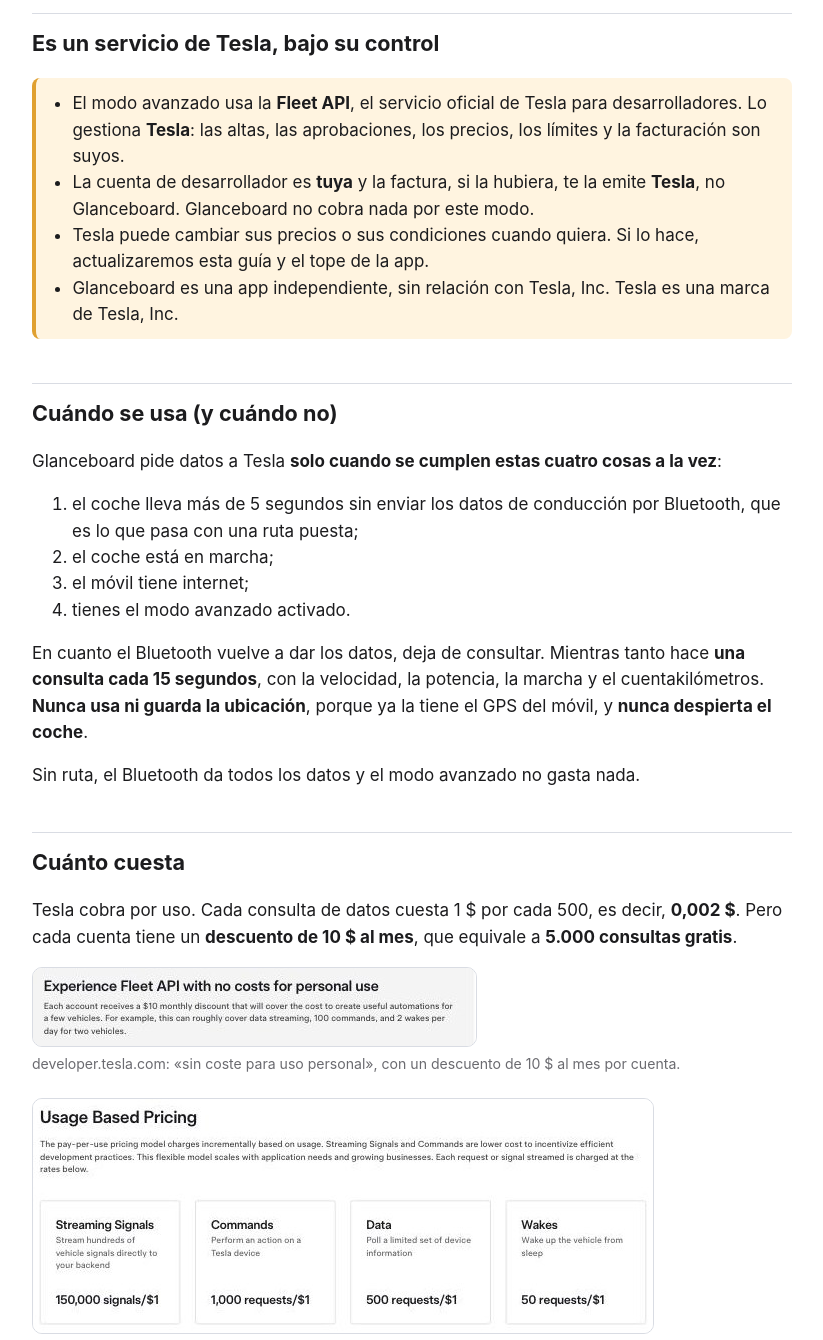
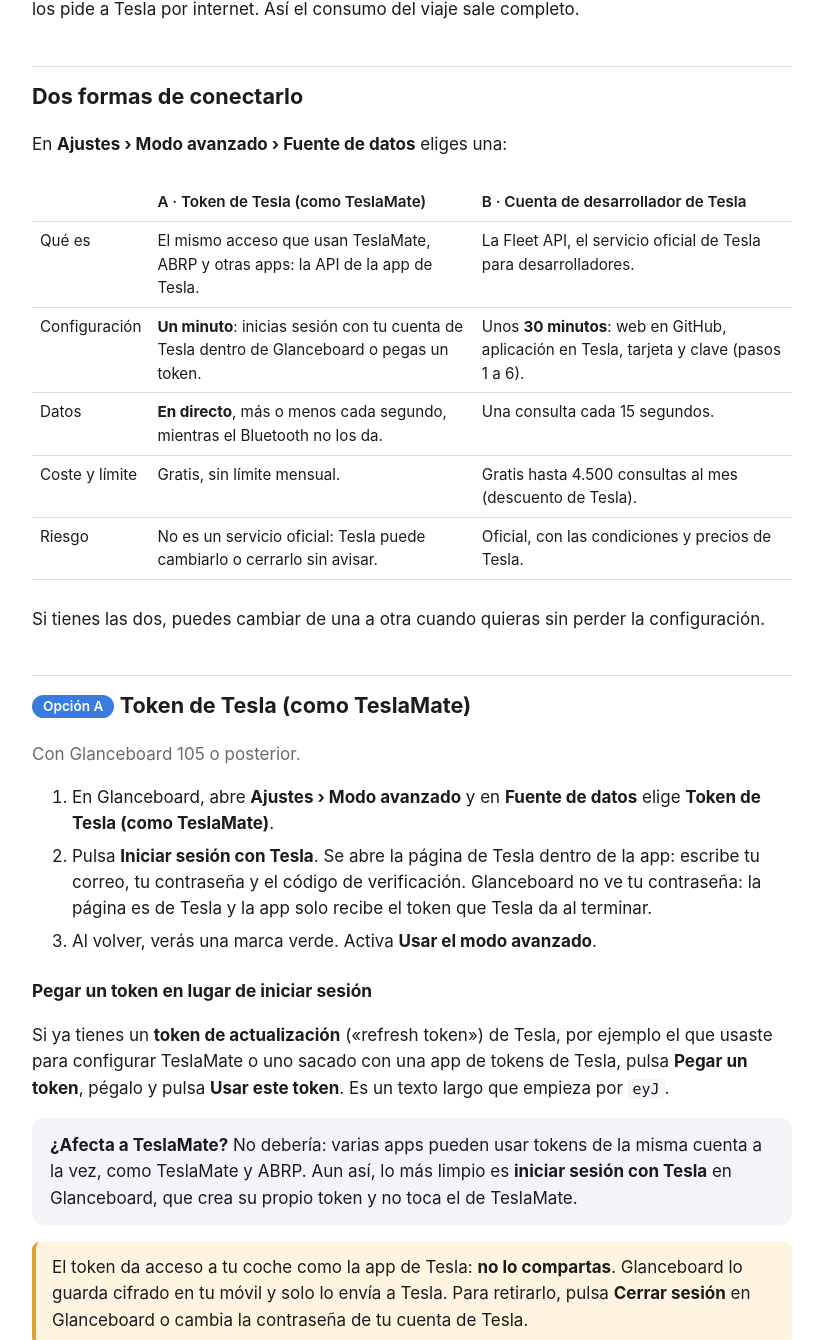
Before and after one commit to wattboard/glanceboard-web, a plain HTML site: page ayuda/modo-avanzado/index.html in a window 1280 px wide. Shown: the part 1460-2800 px from the top of the page, without its empty margins (228-1051 px from the left). Drawn offline with Linux system fonts and the light colour scheme.

Commit message:
Guía del modo avanzado: opción del token de Tesla (como TeslaMate) junto a la cuenta de desarrollador
Co-Authored-By: Claude Opus 5.5 <noreply@anthropic.com>

```diff
--- a/ayuda/modo-avanzado/index.html
+++ b/ayuda/modo-avanzado/index.html
@@ -39,7 +39,9 @@ ol.steps>li{margin:.35em 0}
 
 <ul class="toc noprint">
 <li><a href="#que-es">Qué es y para qué sirve</a></li>
-<li><a href="#tesla">Es un servicio de Tesla</a></li>
+<li><a href="#formas">Dos formas de conectarlo</a></li>
+<li><a href="#token">Opción A · Token de Tesla (como TeslaMate)</a></li>
+<li><a href="#tesla">Opción B · Cuenta de desarrollador: es un servicio de Tesla</a></li>
 <li><a href="#cuando">Cuándo se usa</a></li>
 <li><a href="#coste">Cuánto cuesta</a></li>
 <li><a href="#km">Cuántos kilómetros cubre</a></li>
@@ -64,7 +66,32 @@ ol.steps>li{margin:.35em 0}
 </ul>
 <p>El modo avanzado rellena esos huecos. Mientras el Bluetooth no da los datos, Glanceboard se los pide a Tesla por internet. Así el consumo del viaje sale completo.</p>
 
-<h2 id="tesla">Es un servicio de Tesla, bajo su control</h2>
+<h2 id="formas">Dos formas de conectarlo</h2>
+<p>En <b>Ajustes › Modo avanzado › Fuente de datos</b> eliges una:</p>
+<div class="tw"><table>
+<tr><th></th><th>A · Token de Tesla (como TeslaMate)</th><th>B · Cuenta de desarrollador de Tesla</th></tr>
+<tr><td>Qué es</td><td>El mismo acceso que usan TeslaMate, ABRP y otras apps: la API de la app de Tesla.</td><td>La Fleet API, el servicio oficial de Tesla para desarrolladores.</td></tr>
+<tr><td>Configuración</td><td><b>Un minuto</b>: inicias sesión con tu cuenta de Tesla dentro de Glanceboard o pegas un token.</td><td>Unos <b>30 minutos</b>: web en GitHub, aplicación en Tesla, tarjeta y clave (pasos 1 a 6).</td></tr>
+<tr><td>Datos</td><td><b>En directo</b>, más o menos cada segundo, mientras el Bluetooth no los da.</td><td>Una consulta cada 15 segundos.</td></tr>
+<tr><td>Coste y límite</td><td>Gratis, sin límite mensual.</td><td>Gratis hasta 4.500 consultas al mes (descuento de Tesla).</td></tr>
+<tr><td>Riesgo</td><td>No es un servicio oficial: Tesla puede cambiarlo o cerrarlo sin avisar.</td><td>Oficial, con las condiciones y precios de Tesla.</td></tr>
+</table></div>
+<p>Si tienes las dos, puedes cambiar de una a otra cuando quieras sin perder la configuración.</p>
+
+<h2 id="token"><span class="step">Opción A</span>Token de Tesla (como TeslaMate)</h2>
+<p class="mut">Con Glanceboard 105 o posterior.</p>
+<ol class="steps">
+<li>En Glanceboard, abre <b>Ajustes › Modo avanzado</b> y en <b>Fuente de datos</b> elige <b>Token de Tesla (como TeslaMate)</b>.</li>
+<li>Pulsa <b>Iniciar sesión con Tesla</b>. Se abre la página de Tesla dentro de la app: escribe tu correo, tu contraseña y el código de verificación. Glanceboard no ve tu contraseña: la página es de Tesla y la app solo recibe el token que Tesla da al terminar.</li>
+<li>Al volver, verás una marca verde. Activa <b>Usar el modo avanzado</b>.</li>
+</ol>
+<h3>Pegar un token en lugar de iniciar sesión</h3>
+<p>Si ya tienes un <b>token de actualización</b> («refresh token») de Tesla, por ejemplo el que usaste para configurar TeslaMate o uno sacado con una app de tokens de Tesla, pulsa <b>Pegar un token</b>, pégalo y pulsa <b>Usar este token</b>. Es un texto largo que empieza por <code>eyJ</code>.</p>
+<div class="box"><p><b>¿Afecta a TeslaMate?</b> No debería: varias apps pueden usar tokens de la misma cuenta a la vez, como TeslaMate y ABRP. Aun así, lo más limpio es <b>iniciar sesión con Tesla</b> en Glanceboard, que crea su propio token y no toca el de TeslaMate.</p></div>
+<div class="warn"><p>El token da acceso a tu coche como la app de Tesla: <b>no lo compartas</b>. Glanceboard lo guarda cifrado en tu móvil y solo lo envía a Tesla. Para retirarlo, pulsa <b>Cerrar sesión</b> en Glanceboard o cambia la contraseña de tu cuenta de Tesla.</p></div>
+<p>Con esta opción no necesitas nada de los pasos 1 a 6 de abajo: son solo para la opción B.</p>
+
+<h2 id="tesla"><span class="step">Opción B</span>Cuenta de desarrollador: es un servicio de Tesla, bajo su control</h2>
 <div class="warn"><ul style="margin:0;padding-left:1.2em">
 <li>El modo avanzado usa la <b>Fleet API</b>, el servicio oficial de Tesla para desarrolladores. Lo gestiona <b>Tesla</b>: las altas, las aprobaciones, los precios, los límites y la facturación son suyos.</li>
 <li>La cuenta de desarrollador es <b>tuya</b> y la factura, si la hubiera, te la emite <b>Tesla</b>, no Glanceboard. Glanceboard no cobra nada por este modo.</li>
@@ -223,7 +250,8 @@ ol.steps>li{margin:.35em 0}
 <li>Los datos van <b>directamente de Tesla a tu móvil</b>. Ni Glanceboard ni ningún servidor intermedio los ve.</li>
 <li>Tus credenciales y tu sesión de Tesla se guardan <b>cifradas en tu móvil</b>.</li>
 <li>Tu web solo publica la <b>clave pública</b> que Tesla exige. La página de vuelta no guarda nada.</li>
-<li>Tesla exige el permiso de ubicación del vehículo para enviar los datos de conducción, pero Glanceboard <b>no usa ni guarda la ubicación</b> que llega de Tesla.</li>
+<li>Con el <b>token de Tesla</b>, el inicio de sesión se hace en la página de Tesla y Glanceboard solo guarda, cifrado en tu móvil, el token que Tesla devuelve. Los datos van directamente de Tesla a tu móvil.</li>
+<li>Con la cuenta de desarrollador, Tesla exige el permiso de ubicación del vehículo para enviar los datos de conducción, pero Glanceboard <b>no usa ni guarda la ubicación</b> que llega de Tesla.</li>
 </ul>
 <p>Más información en la <a href="../../privacy/">política de privacidad</a>. La guía en PDF: <a href="Glanceboard-modo-avanzado.pdf">Glanceboard-modo-avanzado.pdf</a>. Dudas: <a href="mailto:madag.madag@gmail.com">madag.madag@gmail.com</a>.</p>
 <p class="mut">Glanceboard es una app independiente, sin relación con Tesla, Inc. Tesla es una marca de Tesla, Inc. Precios y condiciones de Tesla consultados en noviembre de 2026.</p>
```
